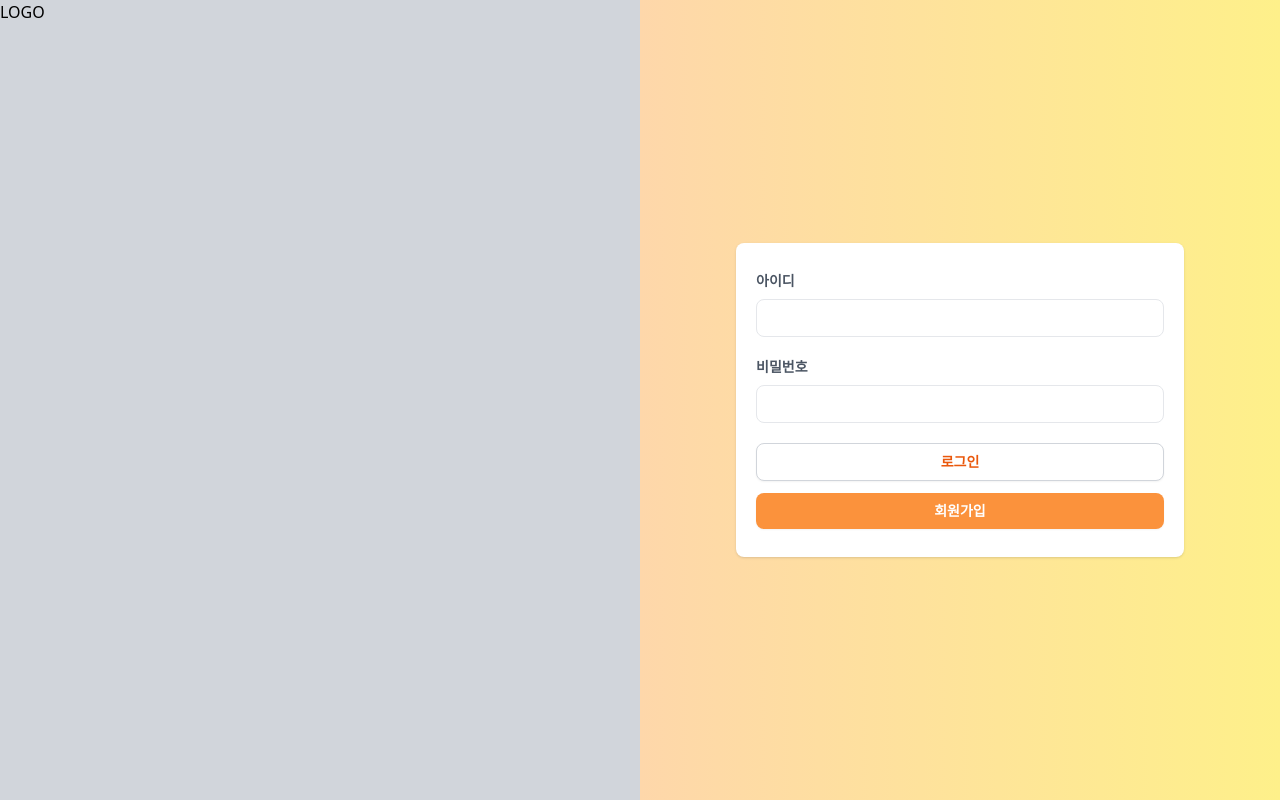
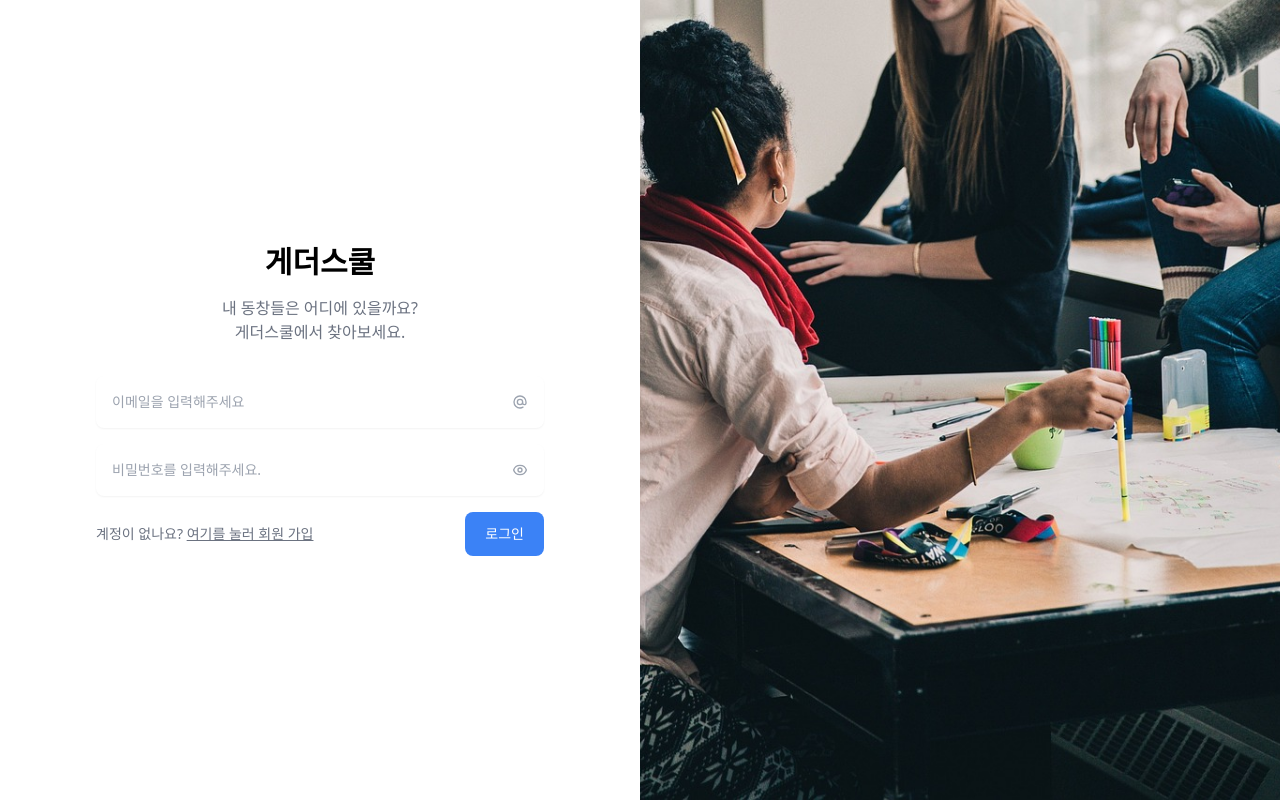
Before and after one commit to bebe0612/matcher-web, a Next.js app: page / in a window 1280 px wide. Built offline with nearby package versions, Linux system fonts and the light colour scheme.

Commit message:
feat : Add login page sample

```diff
--- a/pages/index.tsx
+++ b/pages/index.tsx
@@ -1,32 +1,7 @@
 import PageHead from "./components/pagehead";
 import { useRouter } from "next/router";
+import Login from "@/src/pages/login";
 
 export default function Home() {
-  const router = useRouter();
-  return (
-    <div className="grid grid-cols-2">
-      <PageHead title="로그인" />
-      <div className="bg-gray-300">
-        LOGO
-      </div>
-
-      <div className="min-h-screen bg-gradient-to-r from-orange-200 to-yellow-200 flex flex-col justify-center">
-        <div className="mx-auto w-full max-w-md">
-          <div className="bg-white shadow w-full rounded-lg px-5 py-7">
-            <form onSubmit={(e) => {
-              e.preventDefault();
-              router.push("/main"); // 로그인 기능 구현 전까진 로그인 버튼을 누르면 바로 메인화면 이동
-            }}>
-              <label className="Form-label">아이디</label>
-              <input type="text" className="Form-input w-full" />
-              <label className="Form-label">비밀번호</label>
-              <input type="password" className="Form-input w-full" />
-              <input type="submit" value="로그인" className="w-full Button-white" />
-            </form>
-            <button onClick={() => router.push("/register")} type="button" className="mt-3 w-full Button-colored" >회원가입</button>
-          </div>
-        </div>
-      </div>
-    </div>
-  );
+  return <Login />;
 }
--- a/src/pages/login/index.tsx
+++ b/src/pages/login/index.tsx
@@ -1,3 +1,112 @@
 export default function Login() {
-  return <></>;
+  return (
+    <>
+      <section className="relative flex flex-wrap lg:h-screen lg:items-center">
+        <div className="w-full px-4 py-12 sm:px-6 sm:py-16 lg:w-1/2 lg:px-8 lg:py-24">
+          <div className="mx-auto max-w-lg text-center">
+            <h1 className="text-2xl font-bold sm:text-3xl">게더스쿨</h1>
+
+            <p className="mt-4 text-gray-500">
+              내 동창들은 어디에 있을까요? <br />
+              게더스쿨에서 찾아보세요.
+            </p>
+          </div>
+
+          <form action="" className="mx-auto mb-0 mt-8 max-w-md space-y-4">
+            <div>
+              <label htmlFor="email" className="sr-only">
+                Email
+              </label>
+
+              <div className="relative">
+                <input
+                  type="email"
+                  className="w-full rounded-lg border-gray-200 p-4 pe-12 text-sm shadow-sm"
+                  placeholder="이메일을 입력해주세요"
+                />
+
+                <span className="absolute inset-y-0 end-0 grid place-content-center px-4">
+                  <svg
+                    xmlns="http://www.w3.org/2000/svg"
+                    className="h-4 w-4 text-gray-400"
+                    fill="none"
+                    viewBox="0 0 24 24"
+                    stroke="currentColor"
+                  >
+                    <path
+                      stroke-linecap="round"
+                      stroke-linejoin="round"
+                      stroke-width="2"
+                      d="M16 12a4 4 0 10-8 0 4 4 0 008 0zm0 0v1.5a2.5 2.5 0 005 0V12a9 9 0 10-9 9m4.5-1.206a8.959 8.959 0 01-4.5 1.207"
+                    />
+                  </svg>
+                </span>
+              </div>
+            </div>
+
+            <div>
+              <label htmlFor="password" className="sr-only">
+                Password
+              </label>
+
+              <div className="relative">
+                <input
+                  type="password"
+                  className="w-full rounded-lg border-gray-200 p-4 pe-12 text-sm shadow-sm"
+                  placeholder="비밀번호를 입력해주세요."
+                />
+
+                <span className="absolute inset-y-0 end-0 grid place-content-center px-4">
+                  <svg
+                    xmlns="http://www.w3.org/2000/svg"
+                    className="h-4 w-4 text-gray-400"
+                    fill="none"
+                    viewBox="0 0 24 24"
+                    stroke="currentColor"
+                  >
+                    <path
+                      stroke-linecap="round"
+                      stroke-linejoin="round"
+                      stroke-width="2"
+                      d="M15 12a3 3 0 11-6 0 3 3 0 016 0z"
+                    />
+                    <path
+                      stroke-linecap="round"
+                      stroke-linejoin="round"
+                      stroke-width="2"
+                      d="M2.458 12C3.732 7.943 7.523 5 12 5c4.478 0 8.268 2.943 9.542 7-1.274 4.057-5.064 7-9.542 7-4.477 0-8.268-2.943-9.542-7z"
+                    />
+                  </svg>
+                </span>
+              </div>
+            </div>
+
+            <div className="flex items-center justify-between">
+              <p className="text-sm text-gray-500">
+                계정이 없나요?{" "}
+                <a className="underline" href="">
+                  여기를 눌러 회원 가입
+                </a>
+              </p>
+
+              <button
+                type="submit"
+                className="inline-block rounded-lg bg-blue-500 px-5 py-3 text-sm font-medium text-white"
+              >
+                로그인
+              </button>
+            </div>
+          </form>
+        </div>
+
+        <div className="relative h-64 w-full sm:h-96 lg:h-full lg:w-1/2">
+          <img
+            alt="Welcome"
+            src="/home-friend.jpg"
+            className="absolute inset-0 h-full w-full object-cover"
+          />
+        </div>
+      </section>
+    </>
+  );
 }
```
Also changed, not shown: public/home-friend.jpg (added).
